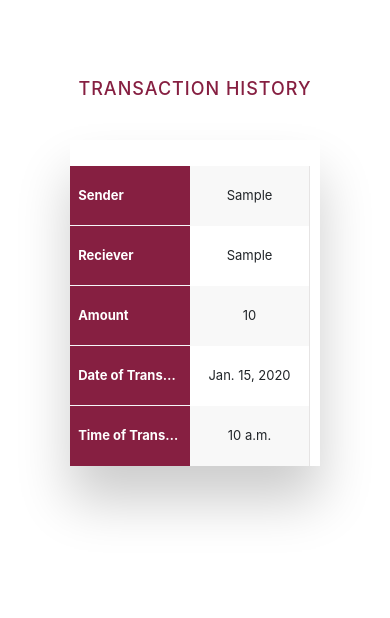
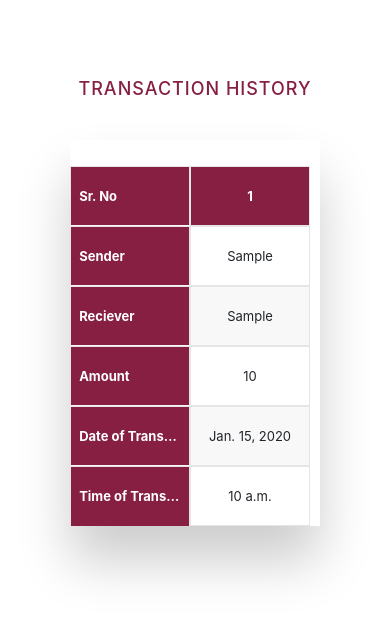
Before and after one commit to blackhawk005/TheBank, a Django app: page /transaction_history in a window 390 px wide. Shown: the part 102-720 px from the top of the page. Run offline with Django 3.2, Linux system fonts and the light colour scheme; tables that the repository leaves empty hold one stand-in row (values such as "Sample post"); some libraries are stand-ins or nearby versions.

Commit message:
blackhawks commit

```diff
--- a/home/static/css/transaction_history.css
+++ b/home/static/css/transaction_history.css
@@ -34,11 +34,13 @@ h2{
 .fl-table td {
     border-right: 1px solid #f8f8f8;
     font-size: 12px;
+    border: 1px solid #E6E4E4;
 }
 
 .fl-table thead th {
     color: #ffffff;
     background: rgb(134, 31, 65);
+    border: 1px solid #E6E4E4;
 
 }
 
@@ -107,10 +109,10 @@ h2{
     }
     .fl-table tr td:nth-child(odd) {
         background: #F8F8F8;
-        border-right: 1px solid #E6E4E4;
+        border: 1px solid #E6E4E4;
     }
     .fl-table tr td:nth-child(even) {
-        border-right: 1px solid #E6E4E4;
+        border: 1px solid #E6E4E4;
     }
     .fl-table tbody td {
         display: block;
--- a/home/templates/home/transaction_history.html
+++ b/home/templates/home/transaction_history.html
@@ -18,6 +18,7 @@ Home
     <table class="fl-table" style="border-spacing: 20px;">
         <thead>
             <tr>
+                <th style="font-weight: bold; ">Sr. No</th>
                 <th>Sender</th>
                 <th>Reciever</th>
                 <th>Amount</th>
@@ -28,6 +29,7 @@ Home
         <tbody>
             {% for transaction in transactions %}
             <tr>
+                <td style="font-weight: bold; background-color:rgb(134, 31, 65); color: #ffffff;">{{ forloop.counter }}</td>
                 <td>{{ transaction.sender }}</td>
                 <td>{{ transaction.reciever }}</td>
                 <td>{{ transaction.amount }}</td>
@@ -37,7 +39,6 @@ Home
             {% endfor %}
         </tbody>
     </table>
-
 </div>
 
 {% endblock%}
--- a/home/views.py
+++ b/home/views.py
@@ -3,6 +3,9 @@ from django.shortcuts import redirect, render
 from .models import Customers, Transactions
 from datetime import date, datetime
 from django.db import connection
+from django.template.defaulttags import register
+
+
 
 # Create your views here.
 
@@ -58,6 +61,10 @@ def transaction_done(request):
 
     return redirect('/transaction_history')
 
+@register.filter
+def get_range(value):
+    return range(value)
+
 def transaction_history(request):
     transactions = Transactions.objects.all()
     if (request.method == 'POST'):
@@ -66,4 +73,5 @@ def transaction_history(request):
         username = user_query[0].name
         transaction_single = Transactions.objects.raw("SELECT * FROM home_transactions WHERE reciever='"+username+"' OR sender='"+username+"'")
         return render(request, "home/transaction_history.html", {'transactions': transaction_single, 'username':"for "+username})
-    return render(request, "home/transaction_history.html", {'transactions': transactions, 'username':''})
+
+    return render(request, "home/transaction_history.html", {'transactions': transactions, 'username':'', 'get_range': get_range(len(transactions)), 'one': 1})
```
